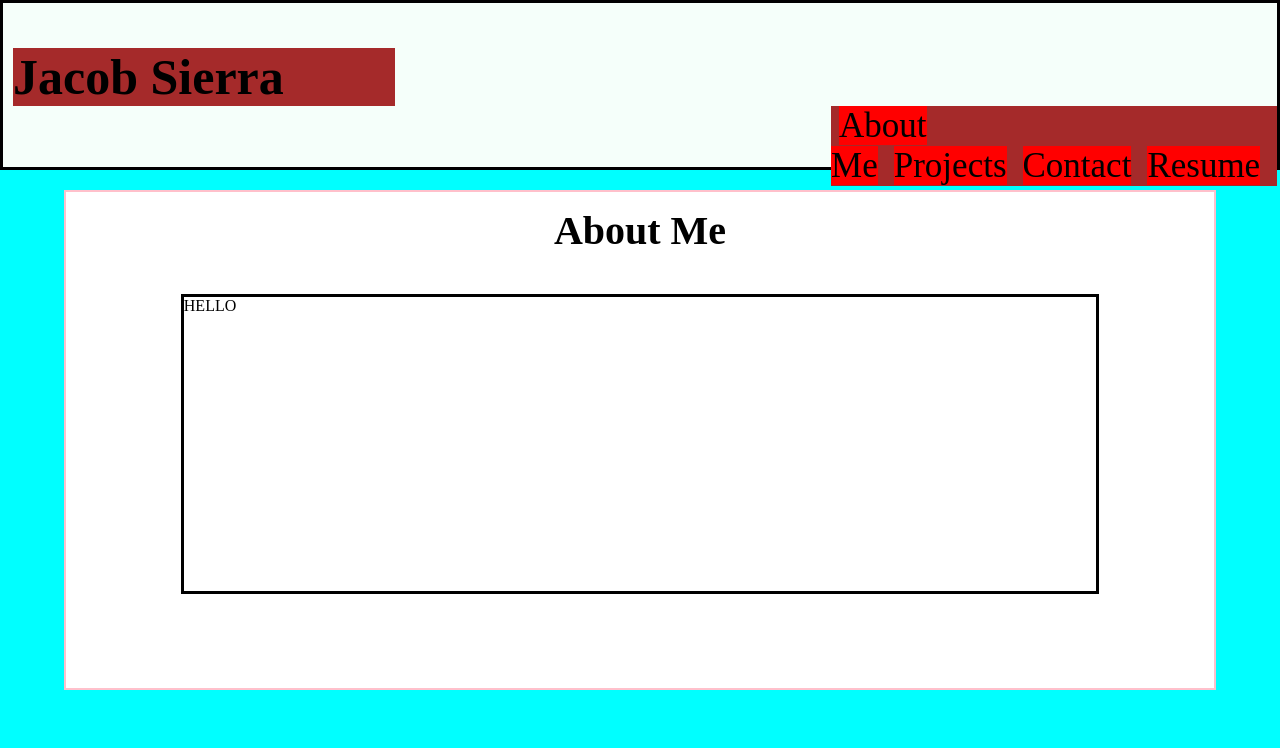
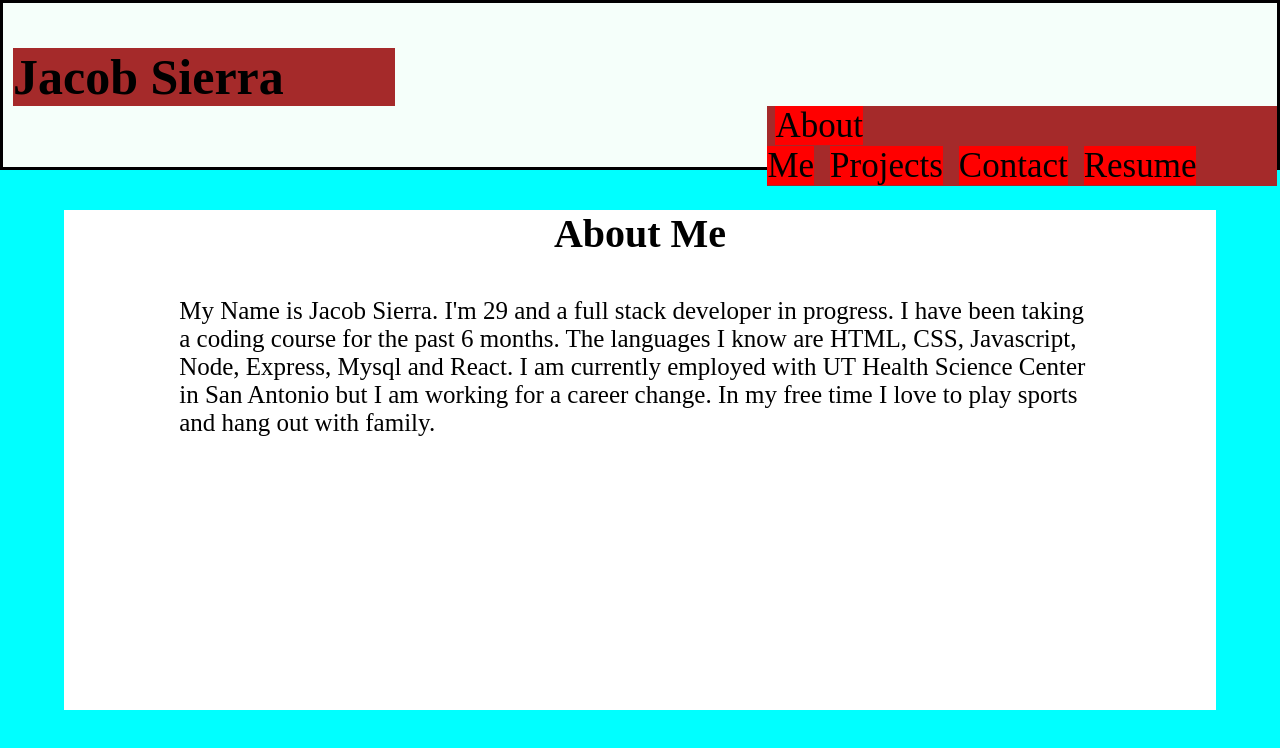
Before and after one commit to jisaac22/React-Portfolio, a React (Create React App) app: page / in a window 1280 px wide. Shown: the top 748 px of the page. Built offline with nearby package versions, Linux system fonts and the light colour scheme.

Commit message:
created slots for projects in project section

```diff
--- a/src/App.css
+++ b/src/App.css
@@ -23,7 +23,7 @@ h1 {
 }
 
 .nav {
-  margin-left: 65%;
+  margin-left: 60%;
   background-color: brown;
 }
 
@@ -41,8 +41,8 @@ a {
   background-color: red;
 }
 
-section {
-  border: pink 2px solid;
+.aboutMe {
+  /* border: pink 2px solid; */
   background-color: white;
   margin-top: 20px;
   height: 500px;
@@ -53,14 +53,31 @@ section {
 h2 {
   text-align: center;
   font-size: 40px;
-  margin: 15px;
+  margin-top: 40px;
 }
 
 p {
-  font-size: 25;
+  font-size: 25px;
   margin-top: 40px;
-  border: 3px solid black;
+  /* border: 3px solid black; */
   width: 80%;
   height: 300px;
   margin-left: 10%;
 }
+
+.projects {
+  border: black 5px solid;
+  display: flex;
+  flex-wrap: wrap;
+
+}
+
+.project1 {
+  height: 300px;
+  width: 400px;
+  border: 2px solid black;
+  border-radius: 3%;
+  margin: 10px;
+  margin-left: 5%;
+  margin-top: 30px;
+}
--- a/src/components/pages/aboutMe.js
+++ b/src/components/pages/aboutMe.js
@@ -2,10 +2,13 @@ import React from 'react'
 
 export default function AboutMe() {
   return (
-    <section>
+    <section className="aboutMe">
      <div>
        <h2>About Me</h2>
-       <p>HELLO</p>
+       <p>My Name is Jacob Sierra. I'm 29 and a full stack developer in progress. I have been taking a coding course for the past 6 months.
+         The languages I know are HTML, CSS, Javascript, Node, Express, Mysql and React. I am currently employed with UT Health Science Center
+         in San Antonio but I am working for a career change. In my free time I love to play sports and hang out with family.
+       </p>
      </div>
     </section>
   )
--- a/src/components/pages/projects.js
+++ b/src/components/pages/projects.js
@@ -2,8 +2,30 @@ import React from "react";
 
 export default function Projects() {
   return (
-    <div>
-      <p>Jacob SIERRA</p>
-    </div>
+    <section>
+      <h2>Projects</h2>
+
+   <section className="projects">
+
+     <div className="project1">
+       <p>P1</p>
+     </div>
+     <div className="project1">
+       <p>P2</p>
+     </div>
+     <div className="project1">
+       <p>P3</p>
+     </div>
+     <div className="project1">
+       <p>P4</p>
+     </div>
+     <div className="project1">
+       <p>P5</p>
+     </div>
+     <div className="project1">
+       <p>P6</p>
+     </div>
+   </section>
+   </section>
   )
 }
```
